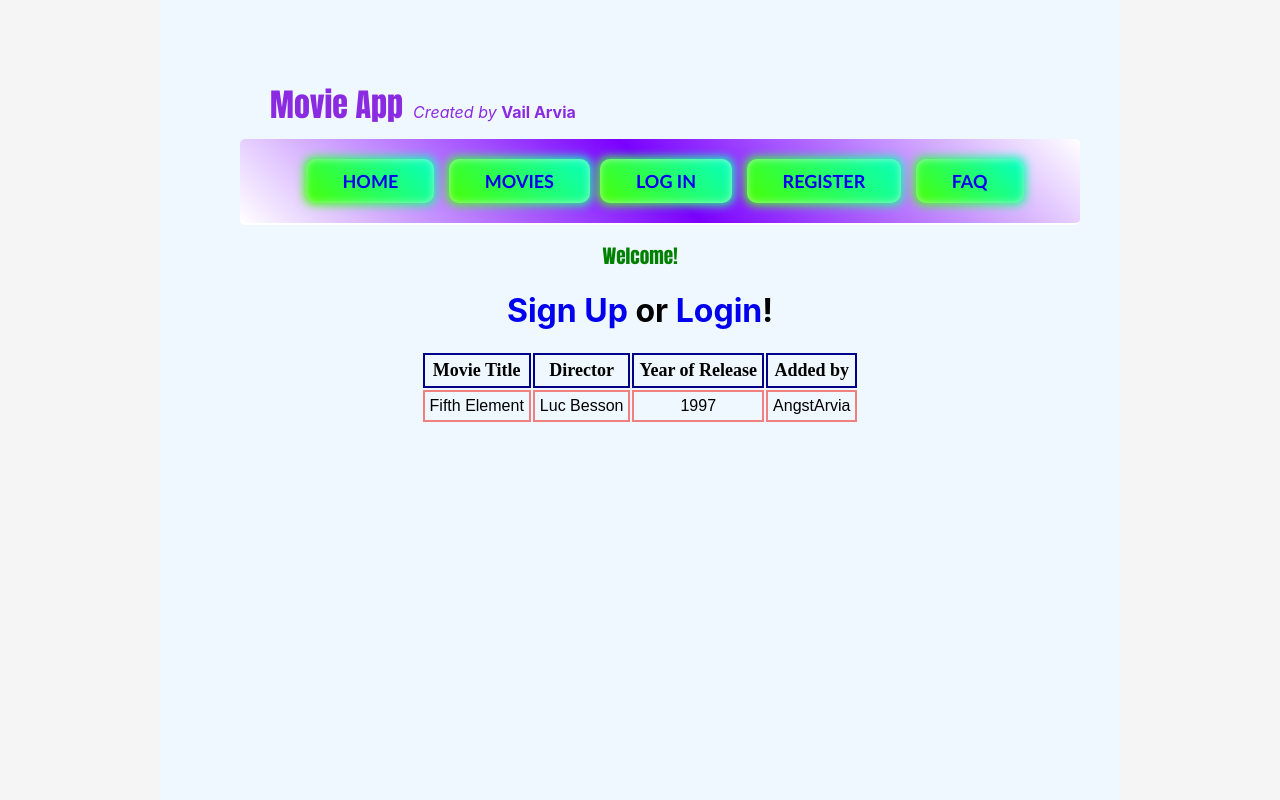
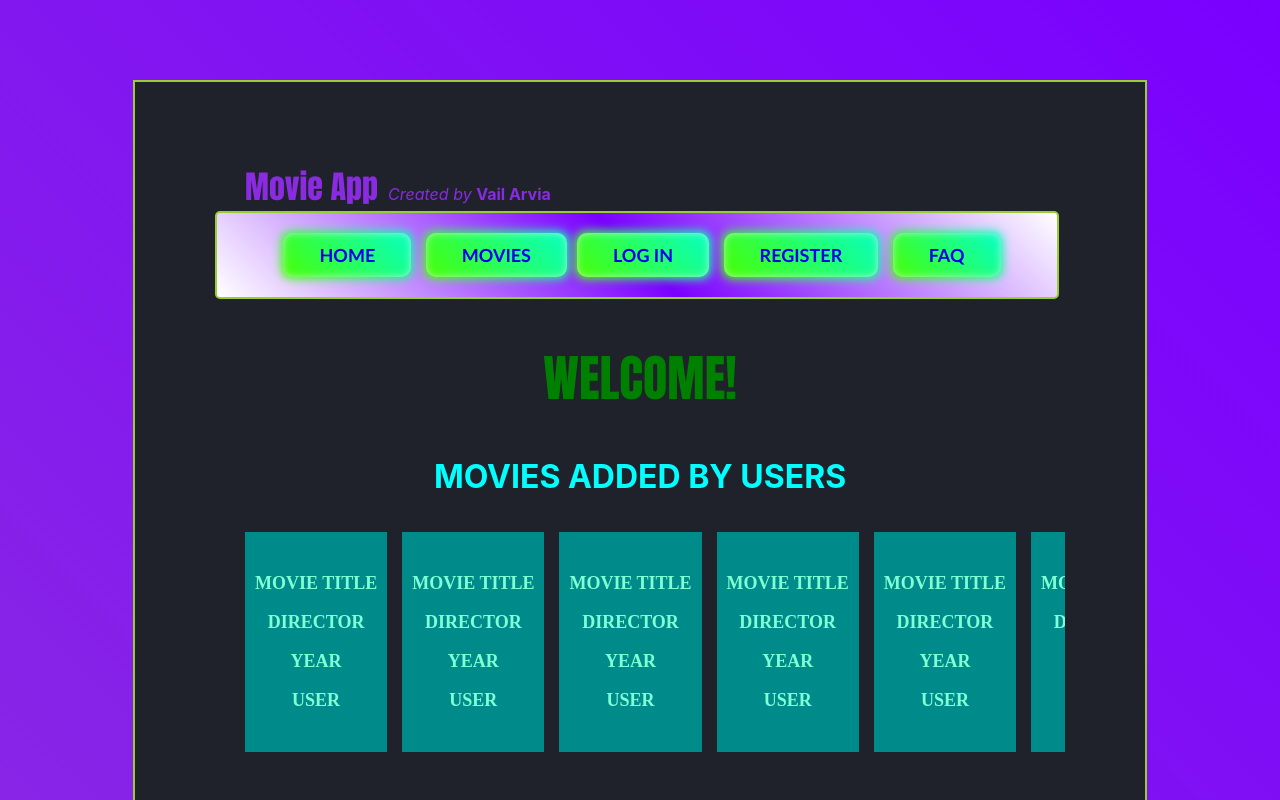
Before and after one commit to Vailvo/movies-app, a React (Create React App) app: page / in a window 1280 px wide. Shown: the top 800 px of the page. Built offline with nearby package versions, Linux system fonts and the light colour scheme.

Commit message:
redesign frontend

```diff
--- a/src/App.css
+++ b/src/App.css
@@ -1,27 +1,30 @@
-body {
-  background-color: whitesmoke;
+.above-app {
+  background: linear-gradient(45deg, blueviolet, #7a00ff);
+  height: 1050px;
+  padding-top: 80px;
 }
 .App {
   text-align: center;
   margin: auto;
   padding: 80px;
-  /* border: yellowgreen dashed 2px; */
-  width: 800px;
-  height: fit-content;
-  background-color: aliceblue;
+  border: yellowgreen solid 2px;
+  width: 850px;
+  /* height: fit-content; */
+  background-color: rgb(31, 33, 43);
 }
 .logo-cont {
+  outline: 1px yellowgreen;
   text-align: left;
   margin-left: 20px;
   padding-left: 10px;
   color: blueviolet;
 }
 .navBar {
-  margin-top: 10px;
+  margin-top: auto 10px;
   padding: 20px;
   width: 800px;
   background: linear-gradient(45deg, white, #7a00ff, white);
-  border-bottom: 2px solid white;
+  border: yellowgreen solid 2px;
   border-radius: 5px;
   /* border: 2px dashed red; */
 }
@@ -87,6 +90,11 @@ button:after {
   border-radius: 10px;
 }
 
+button:hover {
+  background-color: blueviolet;
+  color: whitesmoke;
+}
+
 a:link {
   text-decoration: none;
   /* box-shadow: inset 0 0 0 0 olivedrab;
@@ -98,6 +106,6 @@ a:link {
 .subTitle {
   font-family: Impact, Haettenschweiler, "Arial Narrow Bold", sans-serif;
   font-size: xx-large;
-  /* border: orange 2px dashed; */
+  outline: #48ff00 1px;
   margin-right: 10px;
 }
--- a/src/App.js
+++ b/src/App.js
@@ -11,6 +11,7 @@ class App extends Component {
   render() {
     return (
       <>
+        <div className="above-app">
           <div className="App">
             <div className="logo-cont">
               <strong className="subTitle">Movie App</strong>
@@ -50,6 +51,7 @@ class App extends Component {
               </Routes>
             </Router>
           </div>
+        </div>
       </>
     );
   }
--- a/src/components/forms/LoginForm.tsx
+++ b/src/components/forms/LoginForm.tsx
@@ -6,12 +6,29 @@ class LoginForm extends Component {
     return (
       <>
         <div className="form-container">
-          <form className="form-field">
-            Username: <input type="text" required></input>
+          <form
+            action="#"
+            method="post"
+            onSubmit="return ValidationEvent()"
+            className="form-field"
+          >
+            Username:{" "}
+            <input
+              type="text"
+              id="username"
+              placeholder="Username"
+              required
+            ></input>
             <br />
-            Password: <input type="password" required></input>
+            Password:{" "}
+            <input
+              type="password"
+              id="password"
+              placeholder="Password"
+              required
+            ></input>
             <br />
-            <button>Login</button>
+            <button type="submit">Login</button>
           </form>
         </div>
       </>
--- a/src/components/forms/RegistrationForm.tsx
+++ b/src/components/forms/RegistrationForm.tsx
@@ -7,12 +7,43 @@ class RegistrationForm extends Component {
       <>
         <h1>Register</h1>
         <div className="form-container">
-          <form className="form-field">
-            Email: <input required></input> <br />
-            Username: <input type="text" required></input> <br />
-            Password: <input type="password" required></input>
+          <form
+            action="#"
+            method="post"
+            onSubmit="return ValidationEvent()"
+            className="form-field"
+          >
+            Email:{" "}
+            <input
+              type="email"
+              id="email"
+              placeholder="example@email.com"
+              required
+            ></input>{" "}
             <br />
-            Confirm Password: <input required></input>
+            Username:{" "}
+            <input
+              type="text"
+              id="username"
+              placeholder="Username"
+              required
+            ></input>{" "}
+            <br />
+            Password:{" "}
+            <input
+              type="password"
+              id="password"
+              placeholder="Password"
+              required
+            ></input>
+            <br />
+            Confirm Password:{" "}
+            <input
+              type="password"
+              id="confirmPassword"
+              placeholder="Confirm Password"
+              required
+            ></input>
             <br />
             <br />
             <button>Register</button>
--- /dev/null
+++ b/src/components/forms/forms-validation/css/forms-validation.js
@@ -0,0 +1,6 @@
+function ValidationEvent() {
+  var email = document.getElementById("email").value;
+  var username = document.getElementById("username").value;
+  var password = document.getElementById("password").value;
+  var confirmPassword = document.getElementById("confirmPassword").value;
+}
--- a/src/components/forms/forms-validation/css/style.css
+++ b/src/components/forms/forms-validation/css/style.css
@@ -1,7 +1,7 @@
 .form-container {
   border: 2px solid rgb(122, 224, 231);
   border-radius: 5px;
-  /* background-color: rgba(123, 195, 253, 0.904); */
+  background-color: rgba(110, 135, 155, 0.904);
   box-shadow: 7px black;
   display: table;
   margin: auto;
@@ -10,14 +10,13 @@
 
 .form-field {
   /* border: 2px dashed green; */
-  color: rgb(86, 155, 160);
+  /* color: rgb(30, 62, 65); */
+  color: aqua;
   padding: 10px;
   size: 300px;
   font-size: large;
   font-family: Impact, Haettenschweiler, "Arial Narrow Bold", sans-serif;
-  /* text-align: left;
-  margin-left: 100px;
-  padding-left: 80px; */
+  text-transform: uppercase;
 }
 
 input:invalid {
--- a/src/components/pages/HomePage.tsx
+++ b/src/components/pages/HomePage.tsx
@@ -8,29 +8,99 @@ class HomePage extends Component {
       <>
         <div className="home-cont">
           <h2 className="message">Welcome!</h2>
-          <h1>
-            <Link to="/register">Sign Up</Link> or{" "}
-            <Link to="/login">Login</Link>!
-          </h1>
+          {/* <Link to="/register" className="nav-link">
+            Sign Up
+          </Link>{" "}
+          |{" "}
+          <Link to="/login" className="nav-link">
+            Login
+          </Link> */}
           <div className="table-cont">
+            <h1>Movies Added by Users</h1>
             <table>
               <tr>
-                <th>Movie Title</th>
+                <div className="chevron"></div>
+                <th>
+                  {" "}
+                  <p>Movie Title</p> <p>Director</p> <p>Year</p> <p>User</p>
+                </th>
 
-                <th>Director</th>
+                <th>
+                  {" "}
+                  <p>Movie Title</p> <p>Director</p> <p>Year</p> <p>User</p>
+                </th>
 
-                <th>Year of Release</th>
+                <th>
+                  {" "}
+                  <p>Movie Title</p> <p>Director</p> <p>Year</p> <p>User</p>
+                </th>
 
-                <th>Added by</th>
+                <th>
+                  {" "}
+                  <p>Movie Title</p> <p>Director</p> <p>Year</p> <p>User</p>
+                </th>
+
+                <th>
+                  {" "}
+                  <p>Movie Title</p> <p>Director</p> <p>Year</p> <p>User</p>
+                </th>
+
+                <th>
+                  {" "}
+                  <p>Movie Title</p> <p>Director</p> <p>Year</p> <p>User</p>
+                </th>
+
+                <th>
+                  {" "}
+                  <p>Movie Title</p> <p>Director</p> <p>Year</p> <p>User</p>
+                </th>
+
+                <th>
+                  {" "}
+                  <p>Movie Title</p> <p>Director</p> <p>Year</p> <p>User</p>
+                </th>
+
+                <th>
+                  {" "}
+                  <p>Movie Title</p> <p>Director</p> <p>Year</p> <p>User</p>
+                </th>
+                <div className="chevron"></div>
               </tr>
+            </table>
+            <br />
+            <table>
               <tr>
-                <td>Fifth Element</td>
+                <div className="chevron"></div>
+                <th>
+                  {" "}
+                  <p>Movie Title</p> <p>Director</p> <p>Year</p> <p>User</p>
+                </th>
 
-                <td>Luc Besson</td>
+                <th>
+                  {" "}
+                  <p>Movie Title</p> <p>Director</p> <p>Year</p> <p>User</p>
+                </th>
 
-                <td>1997</td>
+                <th>
+                  {" "}
+                  <p>Movie Title</p> <p>Director</p> <p>Year</p> <p>User</p>
+                </th>
 
-                <td>AngstArvia</td>
+                <th>
+                  {" "}
+                  <p>Movie Title</p> <p>Director</p> <p>Year</p> <p>User</p>
+                </th>
+
+                <th>
+                  {" "}
+                  <p>Movie Title</p> <p>Director</p> <p>Year</p> <p>User</p>
+                </th>
+
+                <th>
+                  {" "}
+                  <p>Movie Title</p> <p>Director</p> <p>Year</p> <p>User</p>
+                </th>
+                <div className="chevron"></div>
               </tr>
             </table>
           </div>
--- a/src/components/pages/page-styles/pages.css
+++ b/src/components/pages/page-styles/pages.css
@@ -4,28 +4,92 @@
 .message {
   /* border: green 2px dashed; */
   font-family: Impact, Haettenschweiler, "Arial Narrow Bold", sans-serif;
-  font-size: larger;
+  font-size: 50px;
   color: green;
+  text-transform: uppercase;
+}
+
+/* .nav-link {
+  text-transform: uppercase;
+  margin-bottom: 50px;
+  font-size: 35px;
+} */
+
+h1 {
+  color: aqua;
+  text-transform: uppercase;
+}
+
+p {
+  color: aquamarine;
+}
+.faq-cont {
+  color: aqua;
+  text-transform: uppercase;
+  padding: 50px;
+}
+
+.chevron {
+  position: relative;
+  display: block;
+  height: 50px;
+}
+.chevron::before,
+.chevron::after {
+  position: absolute;
+  display: block;
+  content: "";
+  border: 25px solid transparent; /*Adjust chevron size*/
 }
 .table-cont {
   margin: auto;
-  /* border: 2px solid blueviolet; */
-  width: 700px;
-  height: 500px;
+}
+::-webkit-scrollbar {
+  width: 10px;
+}
+/* Track */
+::-webkit-scrollbar-track {
+  background: #f1f1f1;
+}
+
+/* Handle */
+::-webkit-scrollbar-thumb {
+  background: rgb(124, 190, 0);
+}
+
+/* Handle on hover */
+::-webkit-scrollbar-thumb:hover {
+  background: #555;
+}
+table:hover {
+  overflow-x: scroll;
 }
 table {
-  width: fit-content;
+  display: block;
+  table-layout: fixed;
+  border-spacing: 15px;
+  overflow: clip;
+  width: 850px;
+  white-space: nowrap;
   margin: auto;
+  /* border: red dashed 2px; */
 }
+
 th {
-  border: 2px darkblue solid;
+  color: yellowgreen;
+  text-transform: uppercase;
+  background-color: darkcyan;
+  width: 350px;
+  height: 200px;
+
   text-align: center;
-  padding: 5px;
+  padding: 10px;
   font-family: "Times New Roman", Times, serif;
   font-size: large;
 }
 td {
-  border: lightcoral 2px solid;
+  background-color: aquamarine;
+  /* border: lightcoral 2px solid; */
   padding: 5px;
   font-family: Arial, Helvetica, sans-serif;
 }
```
Lines whose indentation alone changed are shown as unchanged.
